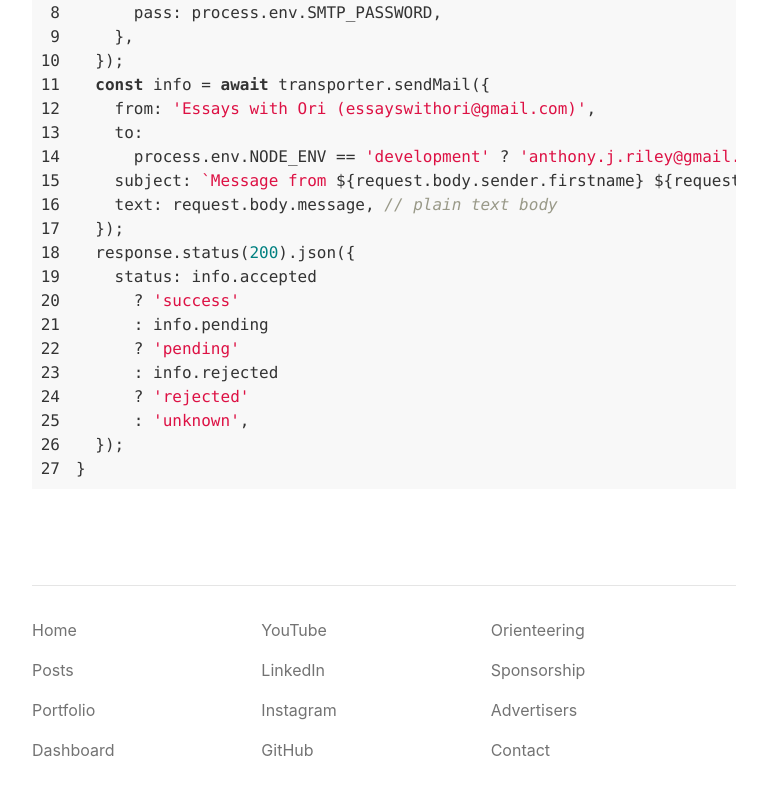
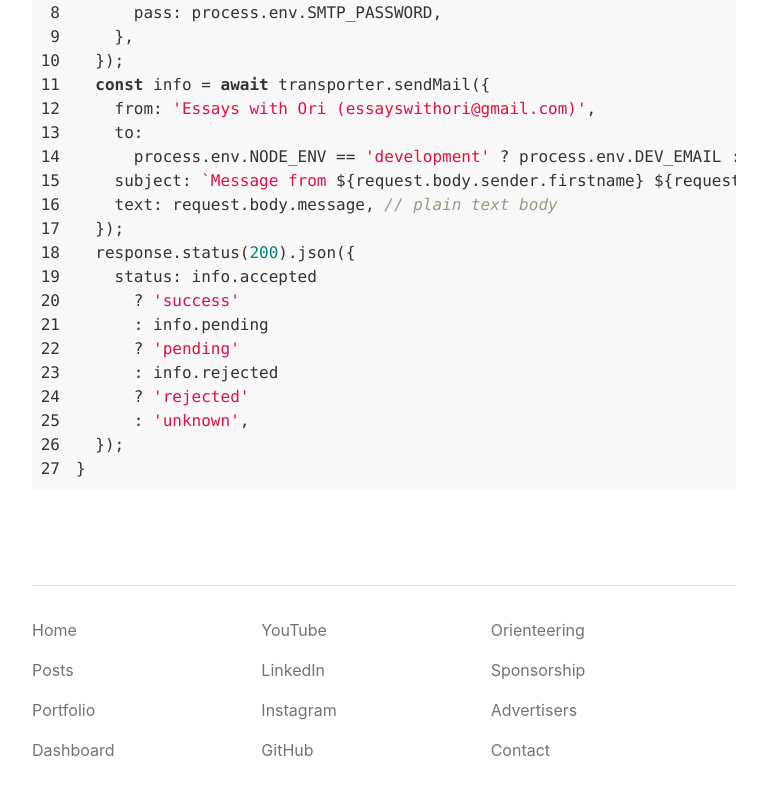
Before and after one commit to pythonicode/anthony, a Next.js app: page /portfolio/essayswithori in a window 1280 px wide. Shown: the part 2074-2870 px from the top of the page, without its empty margins (256-1023 px from the left). Built offline with nearby package versions, Linux system fonts and the light colour scheme.

Commit message:
Minor portfolio change

```diff
--- a/pages/portfolio/essayswithori.tsx
+++ b/pages/portfolio/essayswithori.tsx
@@ -149,7 +149,7 @@ const EssaysWithOri: NextPage = () => {
         link="https://github.com/pythonicode/essays-with-ori/blob/a4707dbac294aa77ee754cfcef545f9b3034d417/pages/api/contact.ts#L4-L40"
       >
         {
-          "export default async function handler(request: NextApiRequest, response: NextApiResponse) {\n  const transporter = createTransport({\n    host: 'smtp.gmail.com',\n    port: 465,\n    secure: true, // use TLS\n    auth: {\n      user: 'essayswithori@gmail.com',\n      pass: process.env.SMTP_PASSWORD,\n    },\n  });\n  const info = await transporter.sendMail({\n    from: 'Essays with Ori (essayswithori@gmail.com)',\n    to:\n      process.env.NODE_ENV == 'development' ? 'anthony.j.riley@gmail.com' : 'orianariley@gmail.com',\n    subject: `Message from ${request.body.sender.firstname} ${request.body.sender.lastname} (${request.body.sender.email}): ${request.body.subject}`, // subject line\n    text: request.body.message, // plain text body\n  });\n  response.status(200).json({\n    status: info.accepted\n      ? 'success'\n      : info.pending\n      ? 'pending'\n      : info.rejected\n      ? 'rejected'\n      : 'unknown',\n  });\n}"
+          "export default async function handler(request: NextApiRequest, response: NextApiResponse) {\n  const transporter = createTransport({\n    host: 'smtp.gmail.com',\n    port: 465,\n    secure: true, // use TLS\n    auth: {\n      user: 'essayswithori@gmail.com',\n      pass: process.env.SMTP_PASSWORD,\n    },\n  });\n  const info = await transporter.sendMail({\n    from: 'Essays with Ori (essayswithori@gmail.com)',\n    to:\n      process.env.NODE_ENV == 'development' ? process.env.DEV_EMAIL : process.env.PROD_EMAIL,\n    subject: `Message from ${request.body.sender.firstname} ${request.body.sender.lastname} (${request.body.sender.email}): ${request.body.subject}`, // subject line\n    text: request.body.message, // plain text body\n  });\n  response.status(200).json({\n    status: info.accepted\n      ? 'success'\n      : info.pending\n      ? 'pending'\n      : info.rejected\n      ? 'rejected'\n      : 'unknown',\n  });\n}"
         }
       </CodeBlock>
     </Layout>
```
